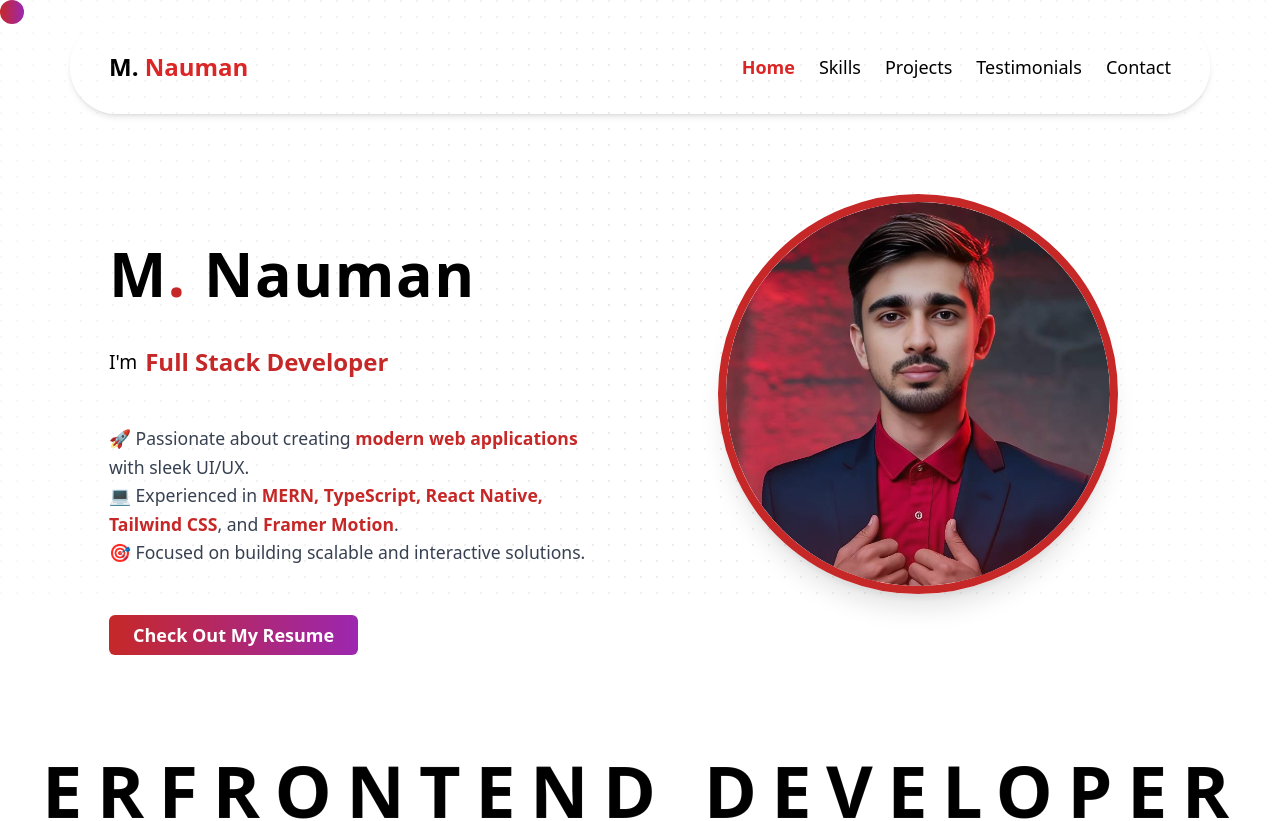
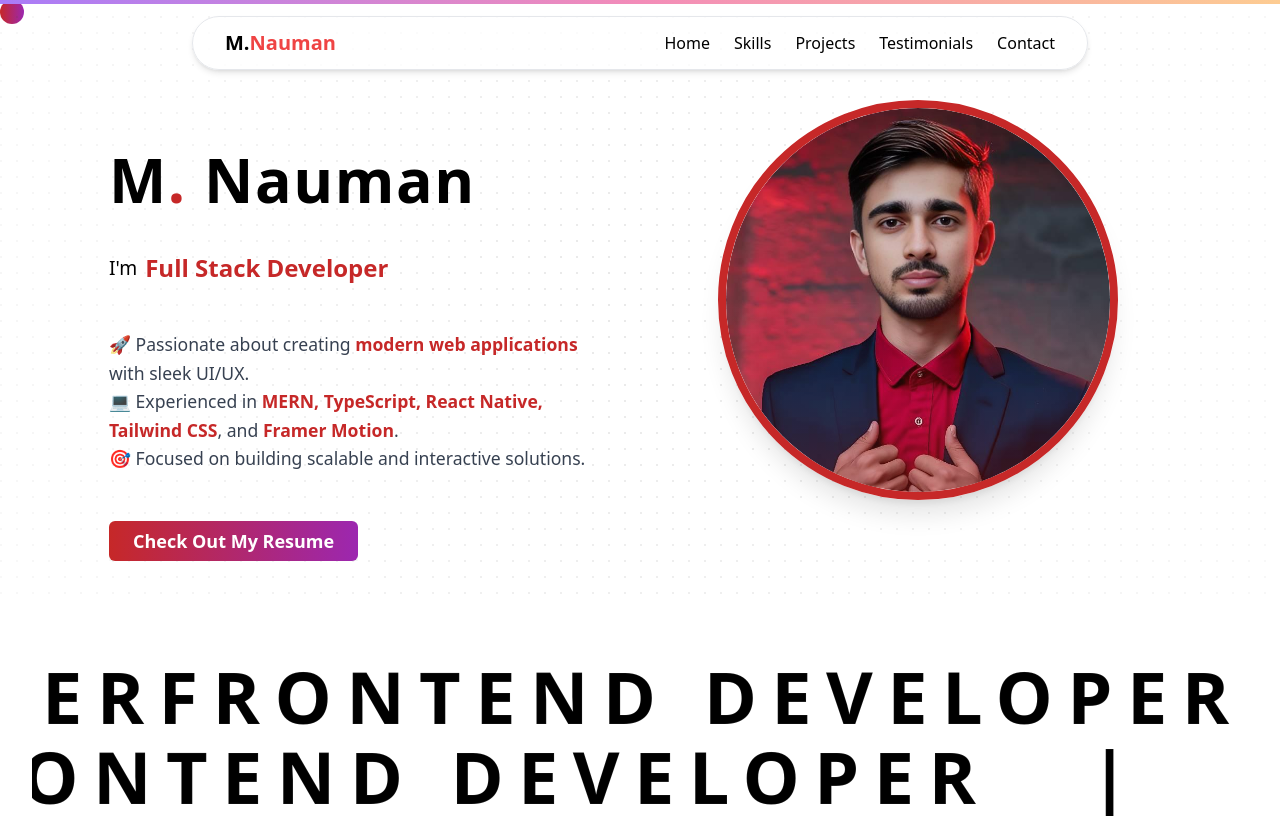
Before and after one commit to nauman331/Latest-Portfolio, a React (Vite) app: page / in a window 1280 px wide. Shown: the top 821 px of the page. Built offline with nearby package versions, Linux system fonts and the light colour scheme.

Commit message:
nav update

```diff
--- a/src/components/mycomponents/navbar.tsx
+++ b/src/components/mycomponents/navbar.tsx
@@ -1,132 +1,70 @@
-import { useState, useEffect } from "react";
-import { ScrollProgress } from "@/components/magicui/scroll-progress";
-import { motion, AnimatePresence } from "framer-motion";
-import { Menu, X, ArrowUp } from "lucide-react";
-import { Link, useLocation } from "react-router-dom";
+import { useState } from "react";
+import { Link } from "react-router-dom";
+import { Menu, X } from "lucide-react";
+import { ScrollProgress } from "../magicui/scroll-progress";
 
 const Navbar = () => {
   const [isOpen, setIsOpen] = useState(false);
-  const [showScrollTop, setShowScrollTop] = useState(false);
-  const [navbarFixed, setNavbarFixed] = useState(false);
-  const location = useLocation();
-
-  useEffect(() => {
-    const handleScroll = () => {
-      setShowScrollTop(window.scrollY > 300);
-      setNavbarFixed(window.scrollY > 100);
-    };
-    window.addEventListener("scroll", handleScroll);
-    return () => window.removeEventListener("scroll", handleScroll);
-  }, []);
-
-  const scrollToTop = () => {
-    window.scrollTo({ top: 0, behavior: "smooth" });
-  };
-
-  const menuItems = ["Home", "Skills", "Projects", "Testimonials", "Contact"];
 
   return (
     <>
-      {/* Scroll Progress Bar */}
-      <ScrollProgress className="top-0 z-[999]" />
+      <ScrollProgress />
+      <nav className="fixed top-4 left-1/2 transform -translate-x-1/2 bg-white/80 backdrop-blur-md shadow-md rounded-full px-8 py-3 flex items-center justify-between w-[90%] max-w-4xl z-50 border border-gray-200">
+        {/* Logo */}
+        <div className="text-xl font-bold">
+          <span className="text-black">M.</span>
+          <span className="text-red-500">Nauman</span>
+        </div>
 
-      {/* Navbar */}
-      <nav
-        className={`transition-all duration-300 ${navbarFixed
-          ? "fixed top-0 left-0 w-full bg-white/90 shadow-lg dark:bg-black/90 z-50"
-          : "relative top-5 bg-white/80 shadow-md dark:bg-black/80 rounded-full container mx-auto h-24 md:h-auto"
-          }`}
-      >
+        {/* Desktop Nav */}
+        <div className="hidden md:flex space-x-6 font-medium">
+          {[
+            { name: "Home", href: "home" },
+            { name: "Skills", href: "skills" },
+            { name: "Projects", href: "projects" },
+            { name: "Testimonials", href: "testimonials" },
+            { name: "Contact", href: "contact" },
+          ].map((item) => (
+            <Link
+              key={item.name}
+              to={item.href}
+              className="hover:text-red-500 transition-colors"
+            >
+              {item.name}
+            </Link>
+          ))}
+        </div>
 
-        <div className="flex justify-between items-center py-4 px-6">
-          {/* Logo */}
-          <Link to="/" className="text-2xl font-bold cursor-pointer">
-            M. <span className="text-red-600">Nauman</span>
-          </Link>
+        {/* Mobile Nav Button */}
+        <button
+          className="md:hidden text-gray-700"
+          onClick={() => setIsOpen(!isOpen)}
+        >
+          {isOpen ? <X size={28} /> : <Menu size={28} />}
+        </button>
 
-          {/* Desktop Menu */}
-          <ul className="hidden md:flex space-x-6 text-lg font-medium">
-            {menuItems.map((item) => (
-              <li key={item}>
-                <Link
-                  to={item === "Home" ? "/" : `/${item.toLowerCase()}`}
-                  className={`cursor-pointer transition-colors ${(item === "Home" && location.pathname === "/") || location.pathname === `/${item.toLowerCase()}`
-                    ? "text-red-600 font-semibold"
-                    : "hover:text-red-500"
-                    }`}
-                >
-                  {item}
-                </Link>
-              </li>
+        {/* Mobile Menu */}
+        {isOpen && (
+          <div className="absolute top-14 right-0 bg-white/90 backdrop-blur-md w-48 shadow-lg rounded-lg py-4 flex flex-col space-y-4 items-center md:hidden border border-gray-200">
+            {[
+              { name: "Home", href: "home" },
+              { name: "Skills", href: "skills" },
+              { name: "Projects", href: "projects" },
+              { name: "Testimonials", href: "testimonials" },
+              { name: "Contact", href: "contact" },
+            ].map((item) => (
+              <Link
+                key={item.name}
+                to={item.href}
+                className="hover:text-red-500 transition-colors"
+                onClick={() => setIsOpen(false)}
+              >
+                {item.name}
+              </Link>
             ))}
-          </ul>
-
-          {/* Mobile Menu Button */}
-          {!isOpen && (
-            <button
-              className="md:hidden p-2 focus:outline-none z-50"
-              onClick={() => setIsOpen(true)}
-            >
-              <Menu size={28} />
-            </button>
-          )}
-        </div>
+          </div>
+        )}
       </nav>
-
-      {/* Mobile Menu with Smooth Close Transition */}
-      <AnimatePresence>
-        {isOpen && (
-          <motion.div
-            initial={{ x: "100%" }}
-            animate={{ x: 0 }}
-            exit={{ x: "100%", transition: { duration: 0.3 } }}
-            transition={{ duration: 0.3, ease: "easeInOut" }}
-            className="fixed inset-0 bg-black/70 backdrop-blur-lg flex justify-end z-50"
-          >
-            <motion.div
-              initial={{ opacity: 0 }}
-              animate={{ opacity: 1 }}
-              exit={{ opacity: 0 }}
-              transition={{ duration: 0.3 }}
-              className="w-2/3 bg-white dark:bg-gray-900 shadow-lg px-6 py-6 flex flex-col items-start space-y-6 h-full"
-            >
-              {/* Close Button */}
-              <button className="self-end p-2 focus:outline-none" onClick={() => setIsOpen(false)}>
-                <X size={28} />
-              </button>
-              {/* Mobile Links */}
-              <ul className="flex flex-col space-y-6 text-lg font-medium w-full">
-                {menuItems.map((item) => (
-                  <li key={item}>
-                    <Link
-                      to={item === "Home" ? "/" : `/${item.toLowerCase()}`}
-                      className="block w-full py-2 px-3 rounded-lg text-gray-800 dark:text-white hover:bg-gray-200 dark:hover:bg-gray-700 transition"
-                      onClick={() => setIsOpen(false)}
-                    >
-                      {item}
-                    </Link>
-                  </li>
-                ))}
-              </ul>
-            </motion.div>
-          </motion.div>
-        )}
-      </AnimatePresence>
-
-      {/* Enhanced Scroll-to-Top Button */}
-      {showScrollTop && (
-        <motion.button
-          onClick={scrollToTop}
-          initial={{ opacity: 0, scale: 0.8 }}
-          animate={{ opacity: 1, scale: 1 }}
-          exit={{ opacity: 0, scale: 0.8 }}
-          transition={{ duration: 0.3, ease: "easeOut" }}
-          whileHover={{ scale: 1.1, rotate: 10 }}
-          className="fixed bottom-6 z-[999] right-6 bg-red-600 text-white p-3 rounded-full shadow-lg transition-all hover:bg-red-700 focus:outline-none flex items-center justify-center"
-        >
-          <ArrowUp size={24} />
-        </motion.button>
-      )}
     </>
   );
 };
```
